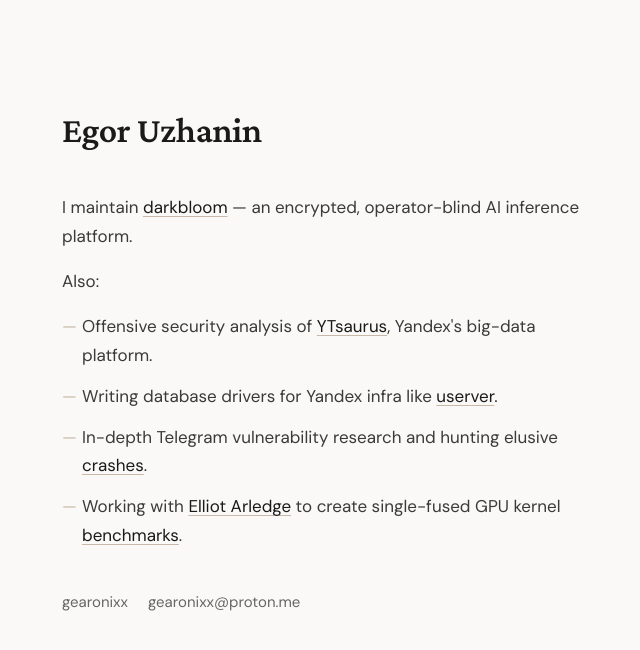
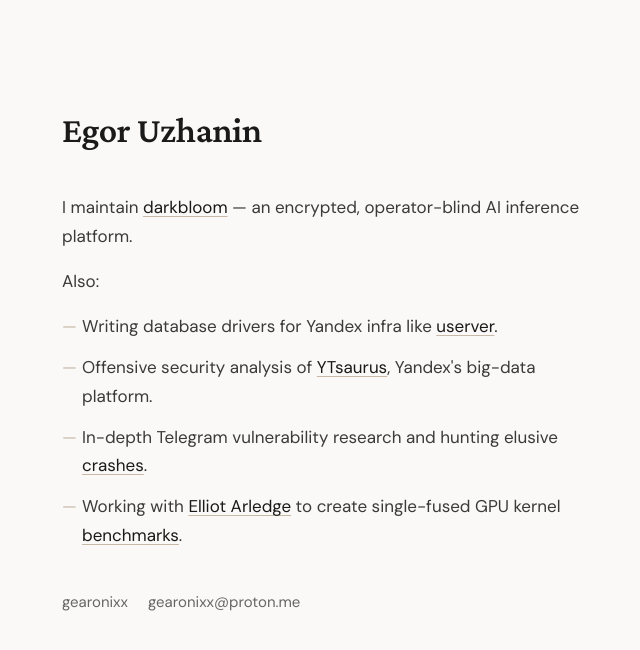
Before and after one commit to gearonixx/website, a React (Vite) app: page / in a window 1280 px wide. Shown: the top 650 px of the page, without its empty margins (312-952 px from the left). Built offline with nearby package versions, Linux system fonts and the light colour scheme.

Commit message:
Reorder: database drivers before YTsaurus security

```diff
--- a/src/App.jsx
+++ b/src/App.jsx
@@ -2,16 +2,16 @@
   {
     text: (
       <>
-        Offensive security analysis of <a href="https://ytsaurus.tech/">YTsaurus</a>,
-        Yandex's big-data platform.
+        Writing database drivers for Yandex infra like{" "}
+        <a href="https://t.me/userver_news/95">userver</a>.
       </>
     ),
   },
   {
     text: (
       <>
-        Writing database drivers for Yandex infra like{" "}
-        <a href="https://t.me/userver_news/95">userver</a>.
+        Offensive security analysis of <a href="https://ytsaurus.tech/">YTsaurus</a>,
+        Yandex's big-data platform.
       </>
     ),
   },
```
